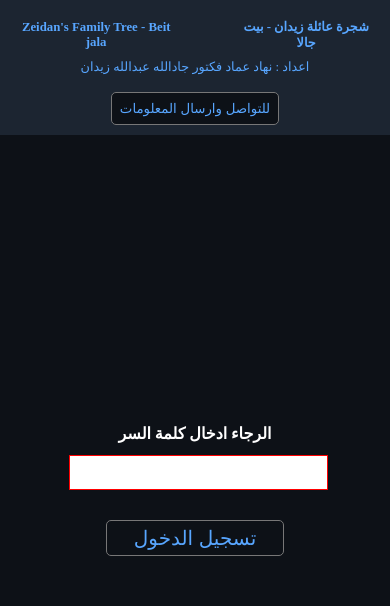
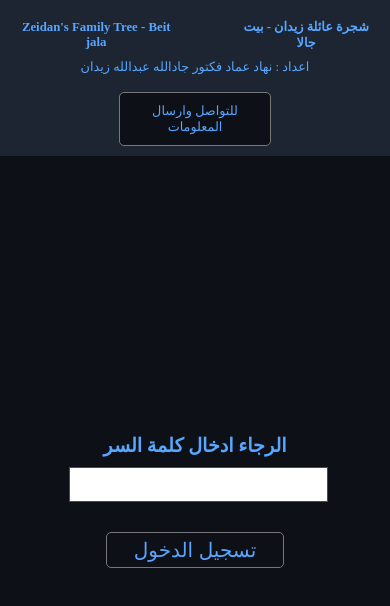
Before and after one commit to NihadZeidan/zeidan-family-tree, a React (Create React App) app: page / in a window 390 px wide. Shown: the top 606 px of the page. Built offline with nearby package versions, Linux system fonts and the light colour scheme; no server answers.

Commit message:
google forms instead of EmailJS

```diff
--- a/src/App.js
+++ b/src/App.js
@@ -4,22 +4,16 @@ import "./App.css";
 import ZeidanFamilyTree from "./components/Tree/tree.component";
 import LoginPage from "./components/Login/login.component";
 import Header from "./components/Header/header.component";
-import MessageForm from "./components/SendMessage/messageForm.component";
+// import MessageForm from "./components/SendMessage/messageForm.component";
 
 function App() {
   const [authorized, setAuthorized] = useState(false);
-  const [openMessageForm, setOpenMessageForm] = useState(false);
 
   return (
     <div id="body">
-      <Header
-        setOpenMessageForm={setOpenMessageForm}
-        openMessageForm={openMessageForm}
-      />
+      <Header />
 
-      {openMessageForm ? (
-        <MessageForm setOpenMessageForm={setOpenMessageForm} />
-      ) : !authorized ? (
+      {!authorized ? (
         <LoginPage setAuthorized={setAuthorized} />
       ) : authorized ? (
         <ZeidanFamilyTree />
--- a/src/components/Header/header.component.js
+++ b/src/components/Header/header.component.js
@@ -1,6 +1,6 @@
 import "./header.styles.css";
 
-function Header({ setOpenMessageForm, openMessageForm }) {
+function Header() {
   return (
     <header id="header">
       <div id="title">
@@ -9,13 +9,15 @@ function Header({ setOpenMessageForm, openMessageForm }) {
       </div>
       <h4 id="supervision">اعداد : نهاد عماد فكتور جادالله عبدالله زيدان</h4>
 
-      <button
+      <a
         id="button"
         type="button"
-        onClick={() => setOpenMessageForm(!openMessageForm)}
+        href="https://forms.gle/77Bm6oh27tVed2K86"
+        target="_blank"
+        rel="noreferrer"
       >
         للتواصل وارسال المعلومات
-      </button>
+      </a>
     </header>
   );
 }
--- a/src/components/Header/header.styles.css
+++ b/src/components/Header/header.styles.css
@@ -6,8 +6,6 @@
   font-size: 0.8em;
   font-family: "Times New Roman", Times, serif;
 }
-
-
 
 #title {
   display: flex;
@@ -24,12 +22,19 @@
 }
 
 #button {
+  display: block;
+  width: 20%;
+  margin-left: auto;
+  margin-right: auto;
   background-color: #0d1117;
-  padding: 8px;
+  padding: 10px;
+  text-decoration: none;
   border-radius: 5px;
   border: #777777 solid 1px;
   color: #58a6ff;
+  font-size: 1.2em;
 }
+
 #button:hover {
   background-color: #222d3d;
   cursor: pointer;
@@ -41,13 +46,16 @@
   text-decoration: none;
 }
 
-
 @media screen and (max-width: 600px) {
   #header {
     font-size: 0.4em;
   }
   #supervision {
     font-size: 2em;
+  }
 
+  #button {
+    width: 35%;
+    font-size: 2em;
   }
 }
--- a/src/components/SendMessage/messageForm.component.js
+++ b/src/components/SendMessage/messageForm.component.js
@@ -1,88 +1,88 @@
-import emailjs from "@emailjs/browser";
-import "./messageForm.styles.css";
+// import emailjs from "@emailjs/browser";
+// import "./messageForm.styles.css";
 
-function MessageForm({ setOpenMessageForm }) {
-  const sendEmail = (e) => {
-    e.preventDefault();
+// function MessageForm({ setOpenMessageForm }) {
+//   const sendEmail = (e) => {
+//     e.preventDefault();
 
-    emailjs
-      .sendForm(
-        "service_dvgjho2",
-        "template_mreubbm",
-        e.target,
-        "user_3VrimcnFm8a1Gp76Z6JR6"
-      )
-      .then(
-        (result) => {
-          console.log(result.text);
-        },
-        (error) => {
-          console.log(error.text);
-          alert("لم يتم ارسال الرسالة ... حاول مرة اخرى في وقت لاحق");
-        }
-      );
+//     emailjs
+//       .sendForm(
+//         "service_dvgjho2",
+//         "template_mreubbm",
+//         e.target,
+//         "user_3VrimcnFm8a1Gp76Z6JR6"
+//       )
+//       .then(
+//         (result) => {
+//           console.log(result.text);
+//         },
+//         (error) => {
+//           console.log(error.text);
+//           alert("لم يتم ارسال الرسالة ... حاول مرة اخرى في وقت لاحق");
+//         }
+//       );
 
-    e.target.reset();
-    alert("تم ارسال الرسالة بنجاح");
-  };
+//     e.target.reset();
+//     alert("تم ارسال الرسالة بنجاح");
+//   };
 
-  return (
-    <div>
-      <form className="message-form" onSubmit={sendEmail}>
-        <label className="label" htmlFor="name">
-          الأسم
-        </label>
-        <input
-          className="input-from-message"
-          required
-          type="text"
-          name="name"
-        />
-        <br />
-        <label className="label" htmlFor="phoneNumber">
-          رقم الهاتف (اختياري)
-        </label>
-        <input
-          type="number"
-          className="input-from-message"
-          name="phoneNumber"
-        />
-        <br />
+//   return (
+//     <div>
+//       <form className="message-form" onSubmit={sendEmail}>
+//         <label className="label" htmlFor="name">
+//           الأسم
+//         </label>
+//         <input
+//           className="input-from-message"
+//           required
+//           type="text"
+//           name="name"
+//         />
+//         <br />
+//         <label className="label" htmlFor="phoneNumber">
+//           رقم الهاتف (اختياري)
+//         </label>
+//         <input
+//           type="number"
+//           className="input-from-message"
+//           name="phoneNumber"
+//         />
+//         <br />
 
-        <label className="label" htmlFor="email">
-          البريد الألكتروني (اختياري)
-        </label>
-        <input type="email" className="input-from-message" name="email" />
-        <br />
-        <label className="label" htmlFor="name">
-          الرسالة
-        </label>
-        <textarea
-          rows={10}
-          className="area-from-message"
-          type="text"
-          required
-          name="message"
-          placeholder="اذكر رسالتك هنا"
-        />
+//         <label className="label" htmlFor="email">
+//           البريد الألكتروني (اختياري)
+//         </label>
+//         <input type="email" className="input-from-message" name="email" />
+//         <br />
+//         <label className="label" htmlFor="name">
+//           الرسالة
+//         </label>
+//         <textarea
+//           rows={10}
+//           className="area-from-message"
+//           type="text"
+//           required
+//           name="message"
+//           placeholder="اذكر رسالتك هنا"
+//         />
 
-        <br />
+//         <br />
 
-        <div id="buttons">
-          <button
-            className="closeButton"
-            type="button"
-            onClick={() => setOpenMessageForm(false)}
-          >
-            أغلاق
-          </button>
-          <button className="button" type="submit">
-            أرسال
-          </button>
-        </div>
-      </form>
-    </div>
-  );
-}
+//         <div id="buttons">
+//           <button
+//             className="closeButton"
+//             type="button"
+//             onClick={() => setOpenMessageForm(false)}
+//           >
+//             أغلاق
+//           </button>
+//           <button className="button" type="submit">
+//             أرسال
+//           </button>
+//         </div>
+//       </form>
+//     </div>
+//   );
+// }
 
-export default MessageForm;
+// export default MessageForm;
--- a/src/components/SendMessage/messageForm.styles.css
+++ b/src/components/SendMessage/messageForm.styles.css
@@ -1,4 +1,4 @@
-.message-form {
+/* .message-form {
   margin-left: auto;
   margin-right: auto;
   text-align: center;
@@ -54,4 +54,4 @@
   border: #e61d1d solid 1px;
   font-size: 20px;
   color: #e63e14;
-}
+} */
--- a/src/components/Tree/tree.component.js
+++ b/src/components/Tree/tree.component.js
@@ -22,8 +22,8 @@ export default function ZeidanFamilyTree() {
     <div id="treeWrapper">
       <Tree
         renderCustomNodeElement={renderCustomSvgNode}
-        depthFactor={250}
-        // pathFunc={"step"}
+        depthFactor={290}
+        pathFunc={"step"}
         // initialDepth={1}
         zoom={0.4}
         data={zeidan}
```
